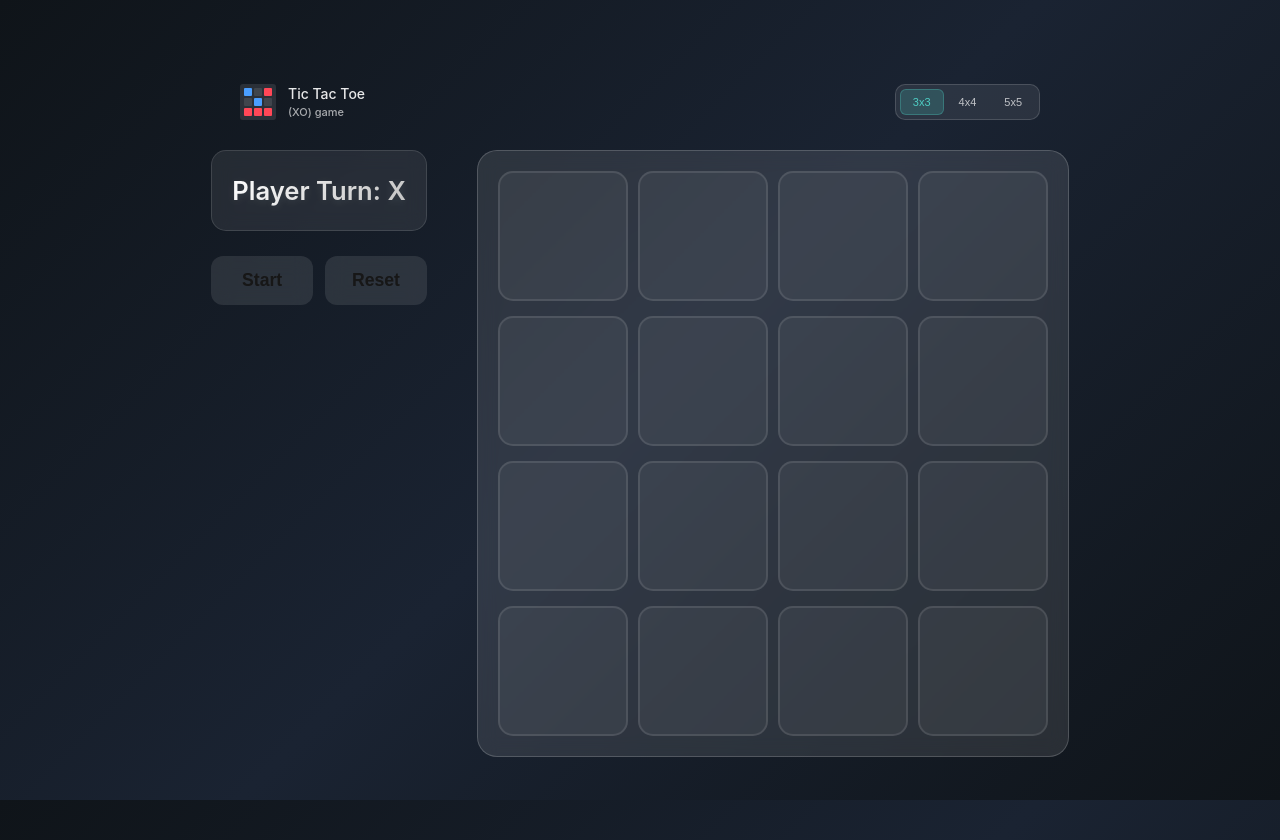
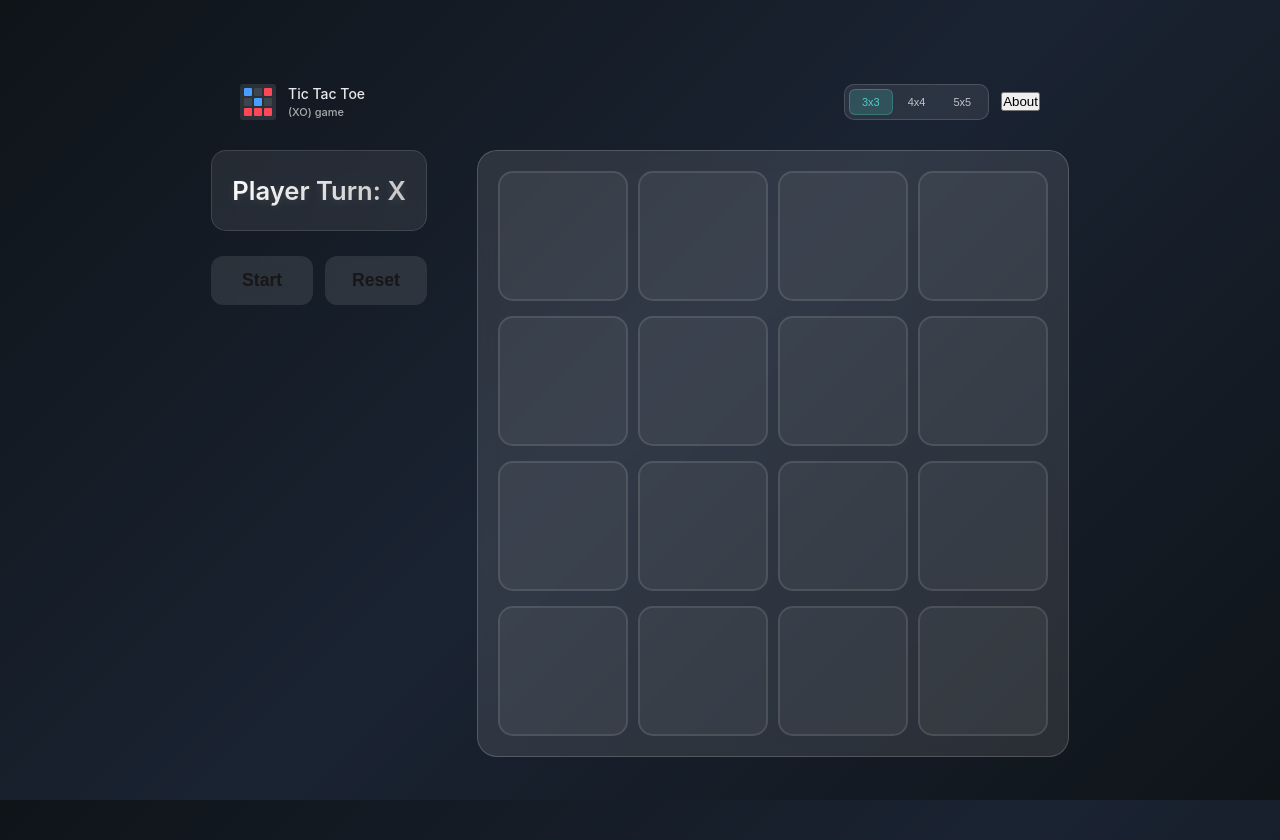
Before and after one commit to mahmoudalnkeeb/tic-tac-toe-multiplayer, a Next.js app: page / in a window 1280 px wide. Built offline with nearby package versions, Linux system fonts and the light colour scheme.

Commit message:
init: AboutButton component in HeaderButtons

```diff
--- /dev/null
+++ b/src/components/Header/HeaderButtons/AboutButton/AboutButton.jsx
@@ -0,0 +1,11 @@
+import s from "./AboutButton.module.scss";
+
+const AboutButton = () => {
+  return (
+    <button type="button" className={s.aboutButton}>
+      About
+    </button>
+  );
+};
+
+export default AboutButton;
--- a/src/components/Header/HeaderButtons/HeaderButtons.jsx
+++ b/src/components/Header/HeaderButtons/HeaderButtons.jsx
@@ -1,3 +1,4 @@
+import AboutButton from "./AboutButton/AboutButton";
 import BoardSelector from "./BoardSelector/BoardSelector";
 import s from "./HeaderButtons.module.scss";
 
@@ -5,6 +6,7 @@ const HeaderButtons = () => {
   return (
     <div className={s.headerButtons}>
       <BoardSelector />
+      <AboutButton />
     </div>
   );
 };
```
Also changed, not shown: src/components/Header/HeaderButtons/AboutButton/AboutButton.module.scss (added).
